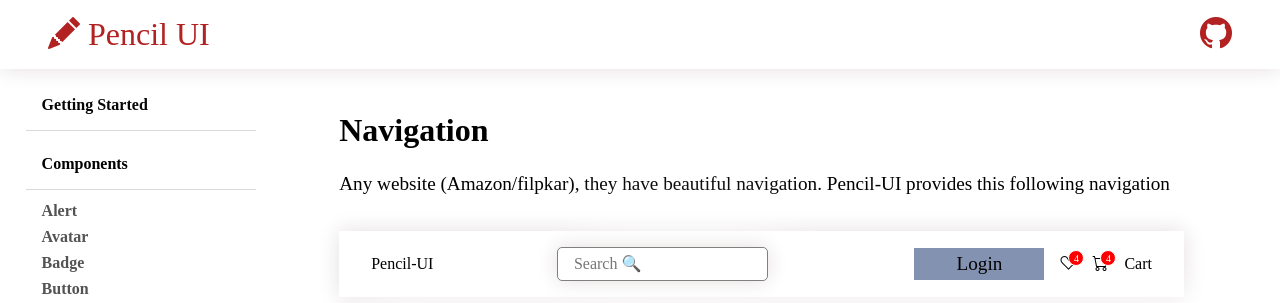
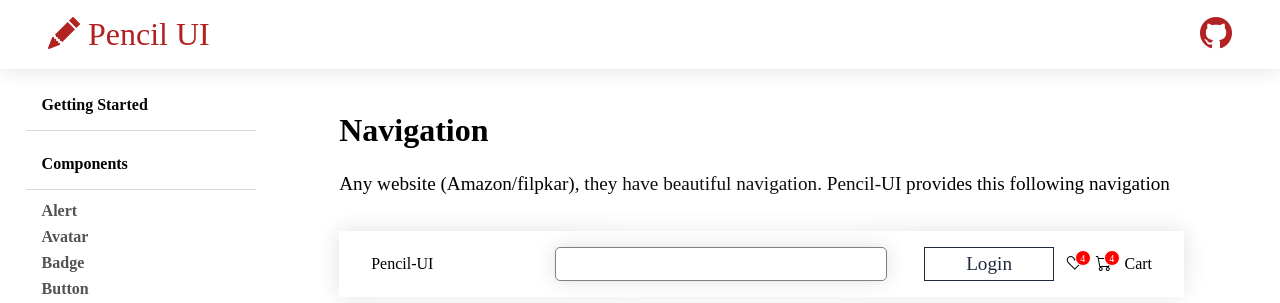
Before and after one commit to prakash855/Pencil-UI, a plain HTML site: page components/Navigation/Navigation.html in a window 1280 px wide. Shown: the top 303 px of the page. Drawn offline with nearby package versions, Linux system fonts and the light colour scheme; a web font is replaced by a local one.

Commit message:
refactor: navbar refactored

```diff
--- a/components/Navigation/Navigation.css
+++ b/components/Navigation/Navigation.css
@@ -1,13 +1,23 @@
 .navigation {
-  justify-content: space-between;
+  /* justify-content: space-between; */
   padding: 1rem 2rem;
   width: 100%;
   align-items: center;
 }
 
+.nav_head{
+  flex: 1;
+}
+
+.nav_input{
+  flex: 2;
+}
+
+
 .nav_actions {
   align-items: center;
-  gap: 1rem;
+  flex: 1;
+  gap: 0.8rem;
 }
 
 .badge_small {
--- a/components/Navigation/Navigation.html
+++ b/components/Navigation/Navigation.html
@@ -95,10 +95,10 @@
                 <div class="navigation flex shadow">
                     <div class="nav_head">Pencil-UI</div>
                     <div class="nav_input">
-                        <input class="input shadow" type="text" placeholder="Search 🔍">
+                        <input class="input shadow" type="text">
                     </div>
                     <div class="nav_actions flex">
-                        <button class="btn secondary_btn">Login</button>
+                        <button class="btn btn_outline dark_btn_outline">Login</button>
                         <div class="icons">
                             <i class="bi bi-suit-heart icon_sm"></i>
                             <span class="badge badge_small flex flex-center">4</span>
```
